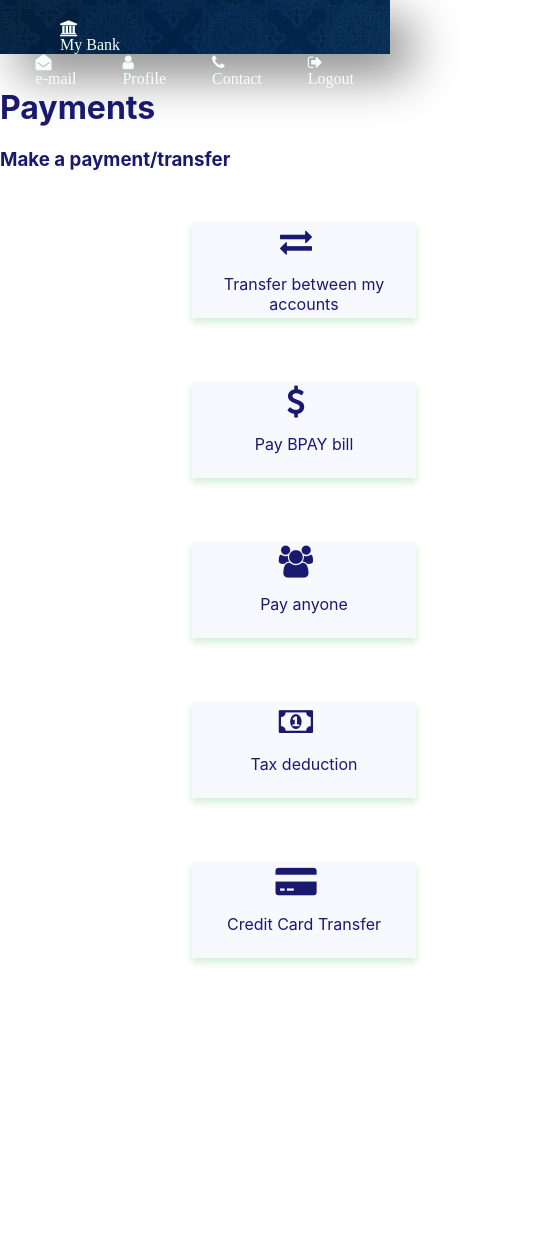
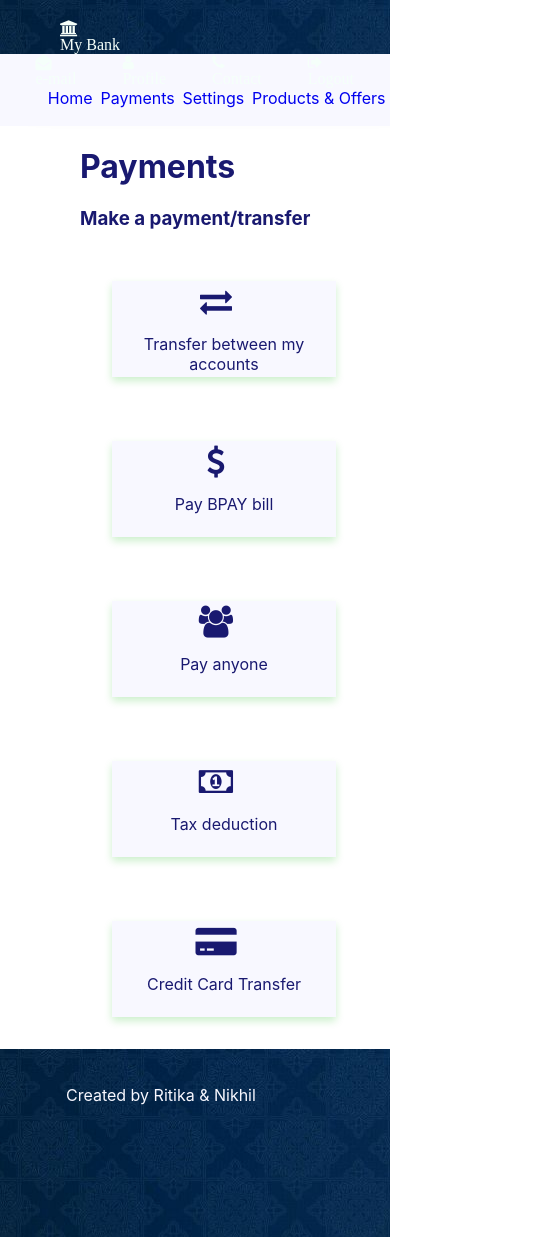
Before and after one commit to Riti24/Banking-Application, a React (Create React App) app: page /payments in a window 390 px wide. Shown: the whole page, 542 px wide, since content can reach past the window. Before the commit the page ends 990 px from the top, so only its background shows below. Built offline with nearby package versions, Linux system fonts and the light colour scheme.

Commit message:
Ritika-Footer activated,payments home navbar added

```diff
--- a/src/App.css
+++ b/src/App.css
@@ -146,10 +146,9 @@ li{
   li {
     margin-left: -15%;
   }
-  .PaymentsMain{
-    padding-left: 0rem;
-  }
+
   .ParentCard{
-    width:98%
+    width:98%;
+    padding-left:0rem;
   }
 }
--- a/src/Components/FooterComponent.js
+++ b/src/Components/FooterComponent.js
@@ -1,16 +1,16 @@
-// import React, { Component } from 'react';
-// import '../App.css';
+import React, { Component } from 'react';
+import '../App.css';
 
 
 
-// class Footer extends Component{
-//     render(){
-//         return(
-//          <div className="Navbar" style={{ backgroundImage: 'url("/assets/images/background-navbar.jpg")',height:'20vh'}}>
-//              <p style={{paddingLeft:'10%'}}>Created by Ritika & Nikhil</p>
-//          </div>
-//         );
-//     }
-// }
+class Footer extends Component{
+    render(){
+        return(
+         <div className="Navbar" style={{ backgroundImage: 'url("/assets/images/background-navbar.jpg")',height:'20vh'}}>
+             <p style={{paddingLeft:'10%' ,color:'ghostwhite'}}>Created by Ritika & Nikhil</p>
+         </div>
+        );
+    }
+}
 
-// export default Footer;
+export default Footer;
--- a/src/Components/MainComponent.js
+++ b/src/Components/MainComponent.js
@@ -4,6 +4,7 @@ import Login from './LoginComponent';
 import Home from './HomeComponent';
 import { Redirect, Route,Switch } from 'react-router';
 import Payments from './PaymentsComponent';
+import Footer from './FooterComponent';
 
 class Main extends Component{
     render(){
@@ -16,6 +17,7 @@ class Main extends Component{
                 <Route exact path="/payments" component={Payments}></Route>
                 <Redirect to="/home"></Redirect>
                 </Switch>
+                <Footer></Footer>
             </div>
         );
     }
--- a/src/Components/NavbarComponent.js
+++ b/src/Components/NavbarComponent.js
@@ -1,5 +1,6 @@
 import React, { Component } from 'react';
 import '../App.css';
+import Home from './HomeComponent';
 
 
 
@@ -28,6 +29,7 @@ class Navbar extends Component{
              </i>
              {/* </button> */}
              </div>
+
 
          </div>
         );
--- a/src/Components/PaymentsComponent.js
+++ b/src/Components/PaymentsComponent.js
@@ -1,5 +1,6 @@
 import React, { Component } from 'react';
 import '../App.css';
+import {Link} from 'react-router-dom';
 
 
 
@@ -34,7 +35,15 @@ class Payments extends Component{
     render(){
 
 
-        return(
+        return(<div>
+            <div style={{backgroundColor:'ghostwhite',height:'3rem',paddingTop:'1.5rem'}}>
+                <ul className="list-unstyled" style={{display:'inline'}}>
+                    <Link className="links" to="/home" >Home</Link>
+                    <Link className="links" to="/payments" >Payments</Link>
+                    <Link className="links" to="/settings">Settings</Link>
+                    <Link className="links" to="/offers">Products & Offers</Link>
+                 </ul>
+            </div>
             <div className="PaymentsMain">
                 <h1>Payments</h1>
                 <h3>Make a payment/transfer</h3>
@@ -43,35 +52,35 @@ class Payments extends Component{
                 <div className="Card" onClick={this.ontransferClick} >{/*concept of bubbling... click anywhere in the card.. */}
                     <div className="Carddata">
                         {/* <h6 style={{alignContent:'center'}}>Bill Payment</h6> */}
-                        <i class="fa fa-exchange fa-2x" aria-hidden="true"></i>
+                        <i className="fa fa-exchange fa-2x" aria-hidden="true"></i>
                         <p>Transfer between my accounts</p>
                     </div>
                 </div>
                     <div className="Card" onClick={this.onbillpayClick}>
                         <div className="Carddata">
                             {/* <h6 style={{alignContent:'center'}}>Bill Payment</h6> */}
-                            <i class="fa fa-usd fa-2x" aria-hidden="true"></i>
+                            <i className="fa fa-usd fa-2x" aria-hidden="true"></i>
                             <p>Pay BPAY bill</p>
                         </div>
                     </div>
                     <div className="Card" onClick={this.onModalClick}>
                         <div className="Carddata">
                             {/* <h6 style={{alignContent:'center'}}>Bill Payment</h6> */}
-                            <i class="fa fa-users fa-2x" aria-hidden="true"></i>
+                            <i className="fa fa-users fa-2x" aria-hidden="true"></i>
                             <p>Pay anyone</p>
                         </div>
                     </div >
                     <div className="Card">
                         <div className="Carddata">
                             {/* <h6 style={{alignContent:'center'}}>Bill Payment</h6> */}
-                            <i class="fa fa-money fa-2x" aria-hidden="true"></i>
+                            <i className="fa fa-money fa-2x" aria-hidden="true"></i>
                             <p>Tax deduction</p>
                         </div>
                     </div>
                     <div className="Card">
                         <div className="Carddata">
                             {/* <h6 style={{alignContent:'center'}}>Bill Payment</h6> */}
-                            <i class="fa fa-credit-card-alt fa-2x" aria-hidden="true"></i>
+                            <i className="fa fa-credit-card-alt fa-2x" aria-hidden="true"></i>
                             <p>Credit Card Transfer</p>
                         </div>
                     </div>
@@ -88,6 +97,7 @@ class Payments extends Component{
                     </div>
 
                 </div>
+           </div>
         );
     }
 }
```
